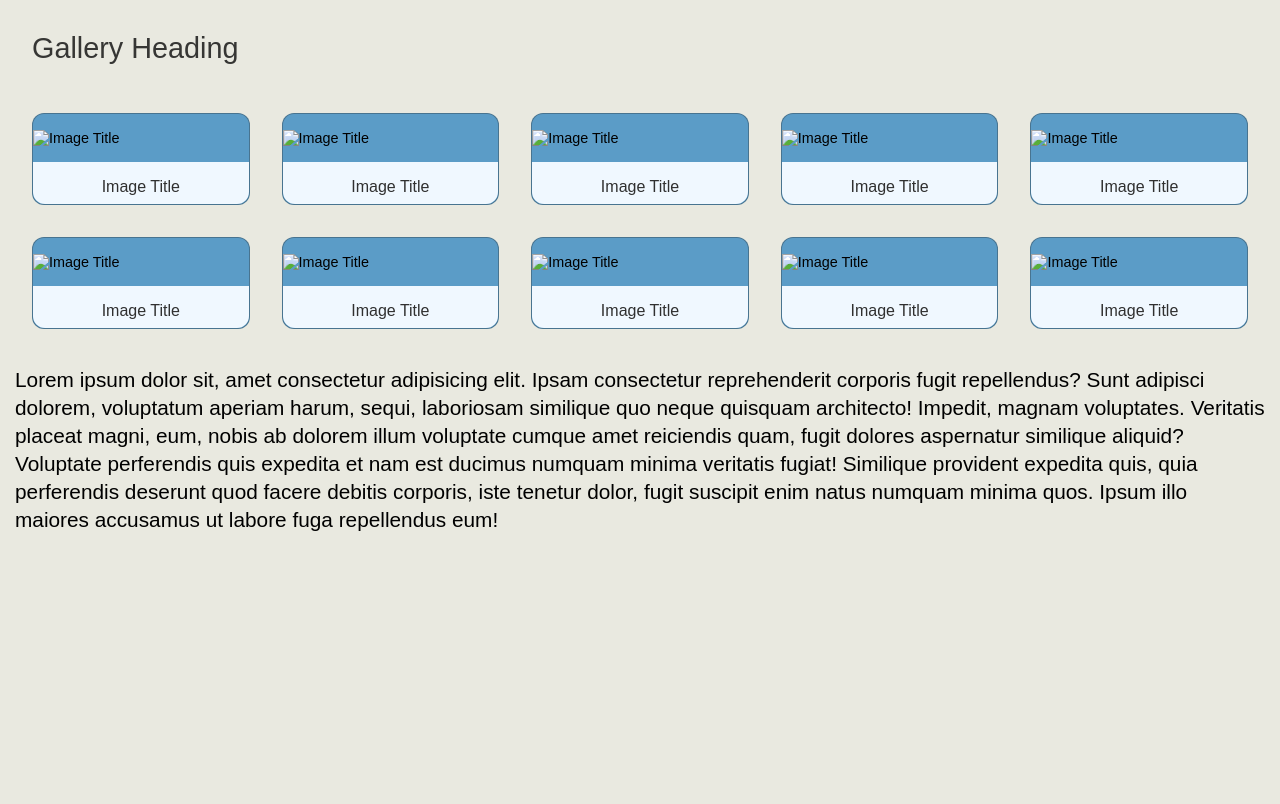
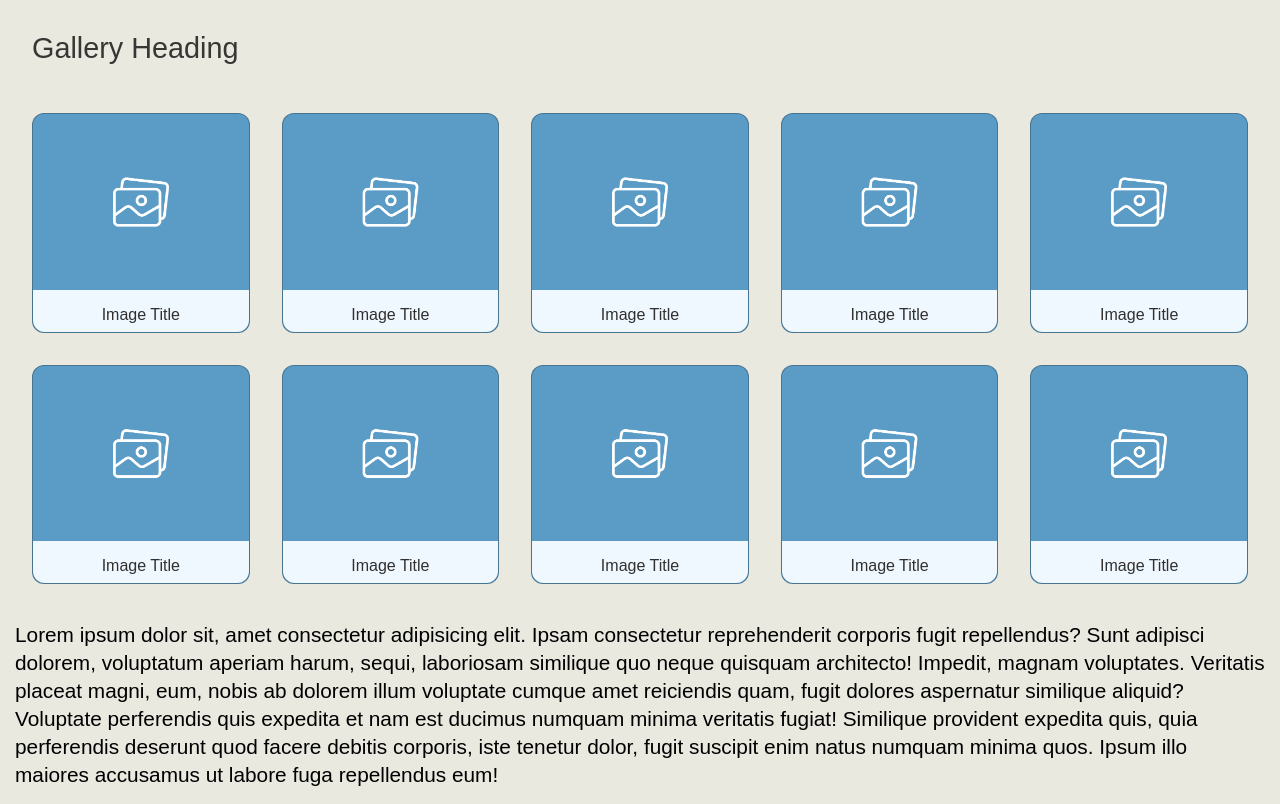
Before and after one commit to ognjen25/ITA-nCSS3, a plain HTML site: page index.html in a window 1280 px wide. Drawn offline with Linux system fonts and the light colour scheme; the site is published under a folder, as on GitHub Pages, so addresses that start at the root find nothing.

Commit message:
second commit

```diff
--- a/index.html
+++ b/index.html
@@ -121,43 +121,43 @@
         <h1>Gallery Heading</h1>
         <div class="gallery">
             <div class="gallery-item">
-                <img src="/placeholder-image.png" alt="Image Title">
+                <img src="placeholder-image.png" alt="Image Title">
                 <p>Image Title</p>
             </div>
             <div class="gallery-item">
-                <img src="/placeholder-image.png" alt="Image Title">
+                <img src="placeholder-image.png" alt="Image Title">
                 <p>Image Title</p>
             </div>
             <div class="gallery-item">
-                <img src="/placeholder-image.png" alt="Image Title">
+                <img src="placeholder-image.png" alt="Image Title">
                 <p>Image Title</p>
             </div>
             <div class="gallery-item">
-                <img src="/placeholder-image.png" alt="Image Title">
+                <img src="placeholder-image.png" alt="Image Title">
                 <p>Image Title</p>
             </div>
             <div class="gallery-item">
-                <img src="/placeholder-image.png" alt="Image Title">
+                <img src="placeholder-image.png" alt="Image Title">
                 <p>Image Title</p>
             </div>
             <div class="gallery-item">
-                <img src="/placeholder-image.png" alt="Image Title">
+                <img src="placeholder-image.png" alt="Image Title">
                 <p>Image Title</p>
             </div>
             <div class="gallery-item">
-                <img src="/placeholder-image.png" alt="Image Title">
+                <img src="placeholder-image.png" alt="Image Title">
                 <p>Image Title</p>
             </div>
             <div class="gallery-item">
-                <img src="/placeholder-image.png" alt="Image Title">
+                <img src="placeholder-image.png" alt="Image Title">
                 <p>Image Title</p>
             </div>
             <div class="gallery-item">
-                <img src="/placeholder-image.png" alt="Image Title">
+                <img src="placeholder-image.png" alt="Image Title">
                 <p>Image Title</p>
             </div>
             <div class="gallery-item">
-                <img src="/placeholder-image.png" alt="Image Title">
+                <img src="placeholder-image.png" alt="Image Title">
                 <p>Image Title</p>
             </div>
         </div>
```
